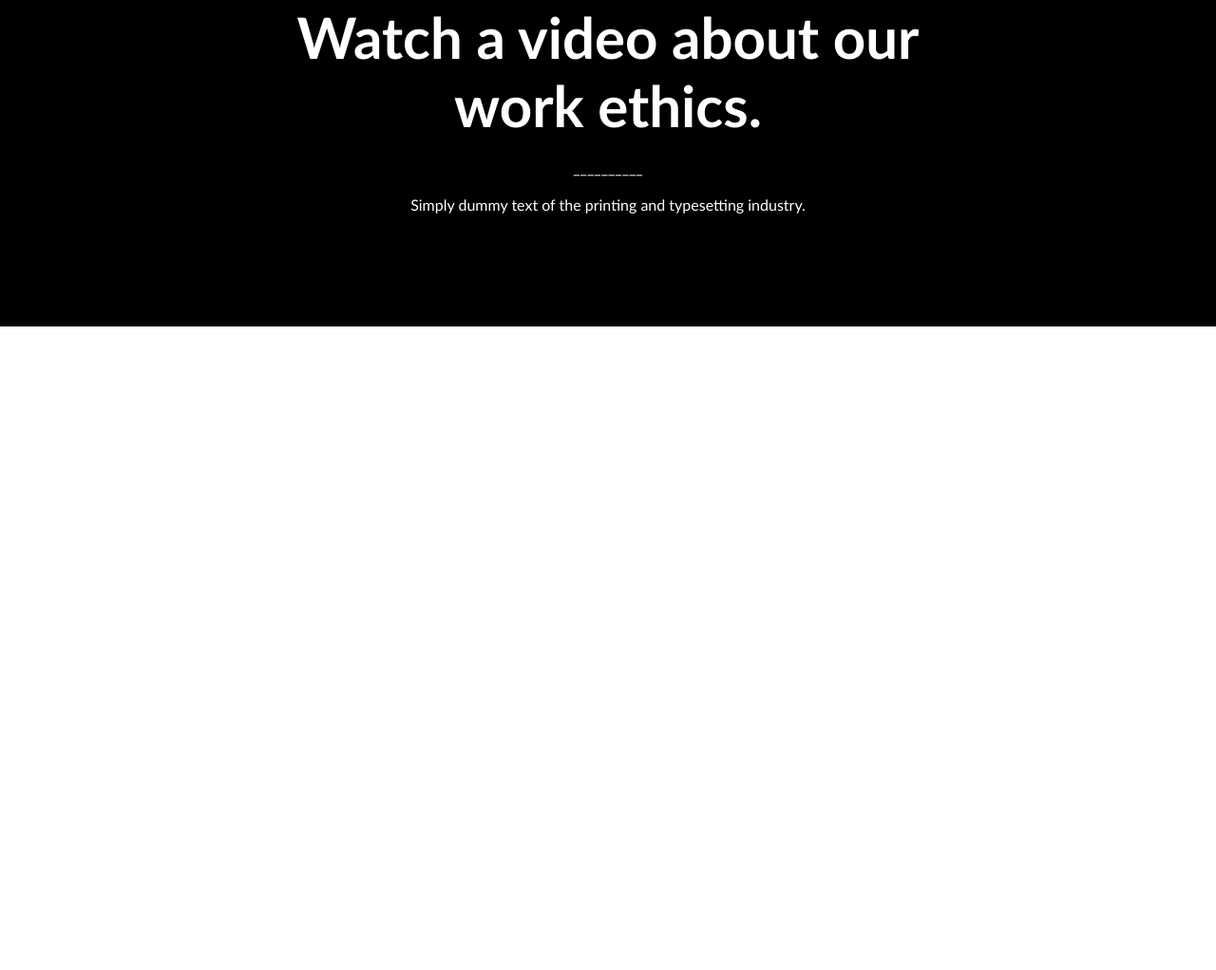
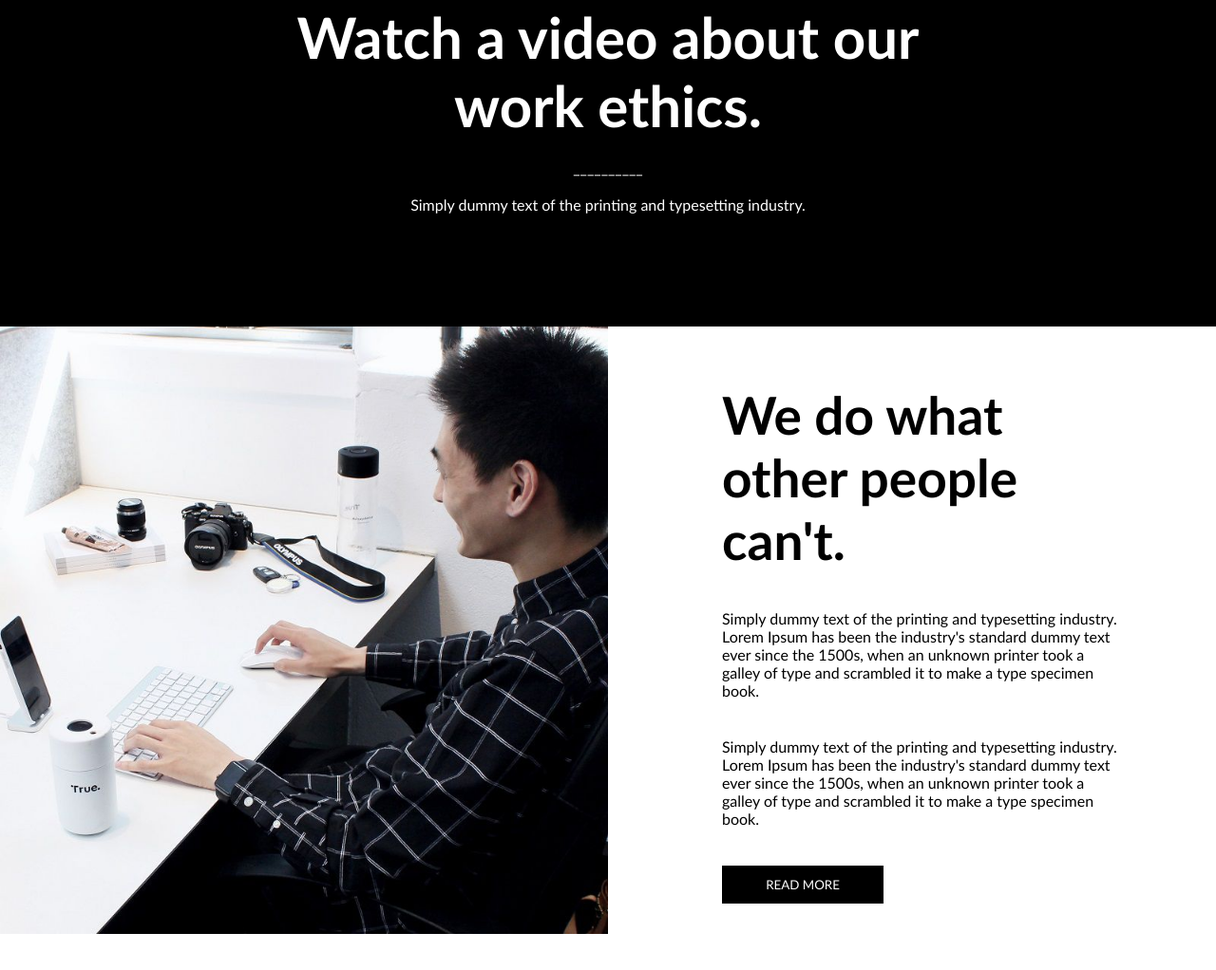
Before and after one commit to hassanlmezher/session10-exercice, a plain HTML site: page index.html in a window 1280 px wide. Shown: the part 4436-5458 px from the top of the page at 95% size. Before the commit the page ends 4780 px from the top, so only its background shows below. Drawn offline with Linux system fonts and the light colour scheme.

Commit message:
finishing section7

```diff
--- a/index.css
+++ b/index.css
@@ -383,3 +383,53 @@
 .sec6p3{
     color: white;
 }
+
+.section7{
+    display: flex;
+    height: 800px;
+}
+.sec7div1{
+    background-image: url(sec7.png);
+    background-repeat: no-repeat;
+    background-size: contain;
+
+    width: 50%;
+    height: 100%;
+}
+.sec7div2{
+    display: flex;
+    flex-direction: column;
+    gap: 40px;
+}
+
+.sec7iner1{
+    padding-left: 120px;
+    padding-top: 60px;
+}
+.sec7p{
+    font-size: 55px;
+    font-weight: 800;
+}
+.sec7iner2{
+    padding-left: 120px;
+}
+.sec7iner3{
+    padding-left: 120px;
+}
+
+.sec7btn{
+    width: 170px;
+    height: 40px;
+    margin-left: 120px;
+    background-color: black;
+    color: white;
+    border: none;
+}
+.sec7btn:hover{
+    background-color: white;
+    color: black;
+    border: 1px solid black;
+    transform: matrix(1.05);
+    transition: all 0.3s ease-in-out
+    ;
+}
--- a/index.html
+++ b/index.html
@@ -172,6 +172,31 @@
         <p class="sec6p3">Simply dummy text of the printing and typesetting industry.</p>
     </section>
 
+    <section class="section7">
+        <div class="sec7div1"></div>
+        <div class="sec7div2">
+            <div class="sec7iner1">
+                <p class="sec7p">We do what</p>
+                <p class="sec7p">other people</p>
+                <p class="sec7p">can't.</p>
+            </div>
+            <div class="sec7iner2">
+                <p class="sec7p1">Simply dummy text of the printing and typesetting industry.</p>
+                <p class="sec7p1">Lorem Ipsum has been the industry's standard dummy text</p>
+                <p class="sec7p1">ever since the 1500s, when an unknown printer took a</p>
+                <p class="sec7p1">galley of type and scrambled it to make a type specimen</p>
+                <p class="sec7p1">book.</p>
+            </div>
+            <div class="sec7iner3">
+                <p class="sec7p2">Simply dummy text of the printing and typesetting industry.</p>
+                <p class="sec7p2">Lorem Ipsum has been the industry's standard dummy text</p>
+                <p class="sec7p2">ever since the 1500s, when an unknown printer took a</p>
+                <p class="sec7p2">galley of type and scrambled it to make a type specimen</p>
+                <p class="sec7p2">book.</p>
+            </div>
+            <button class="sec7btn">READ MORE</button>
+        </div>
+    </section>
 
 
 </body>
```
Also changed, not shown: sec7.png (added).
